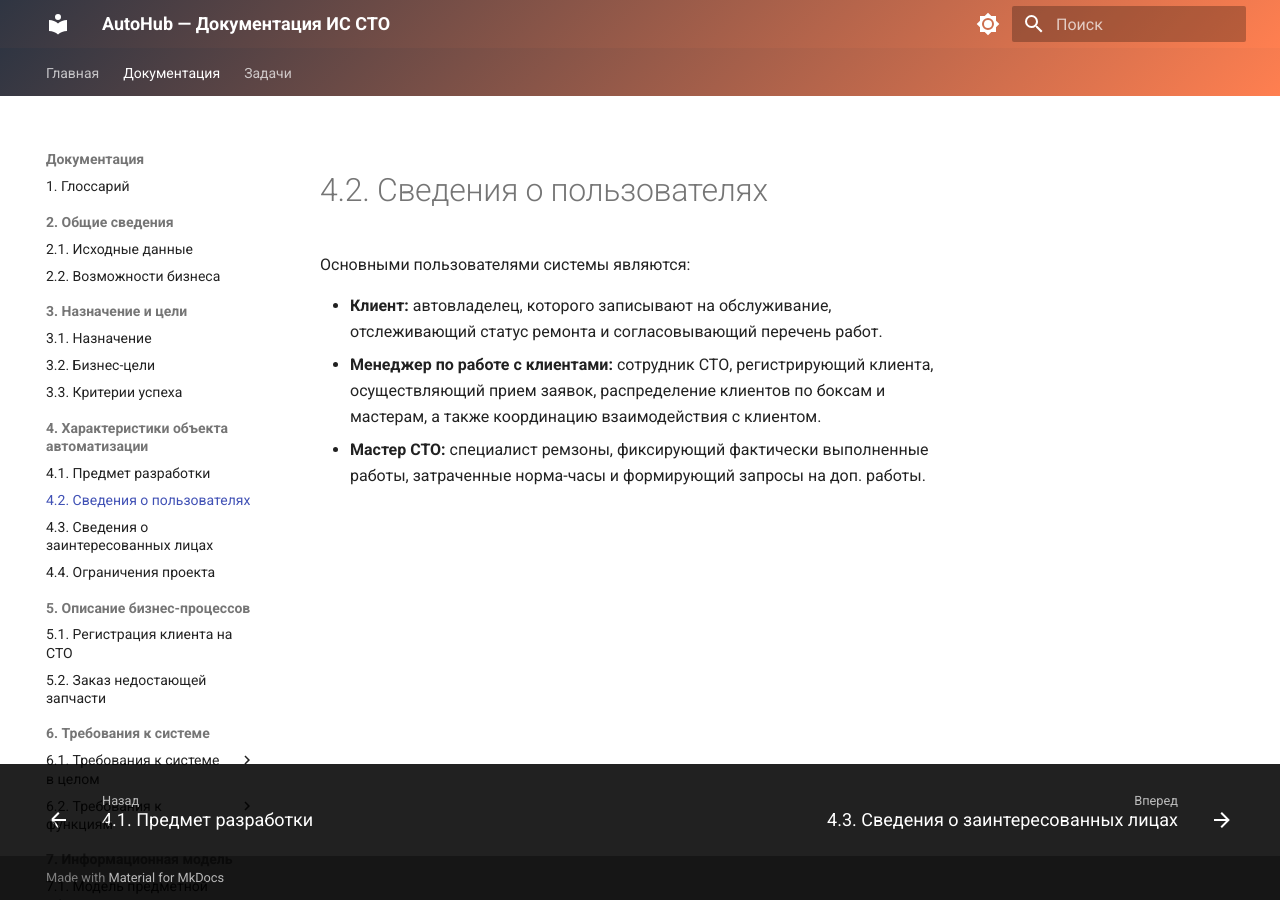
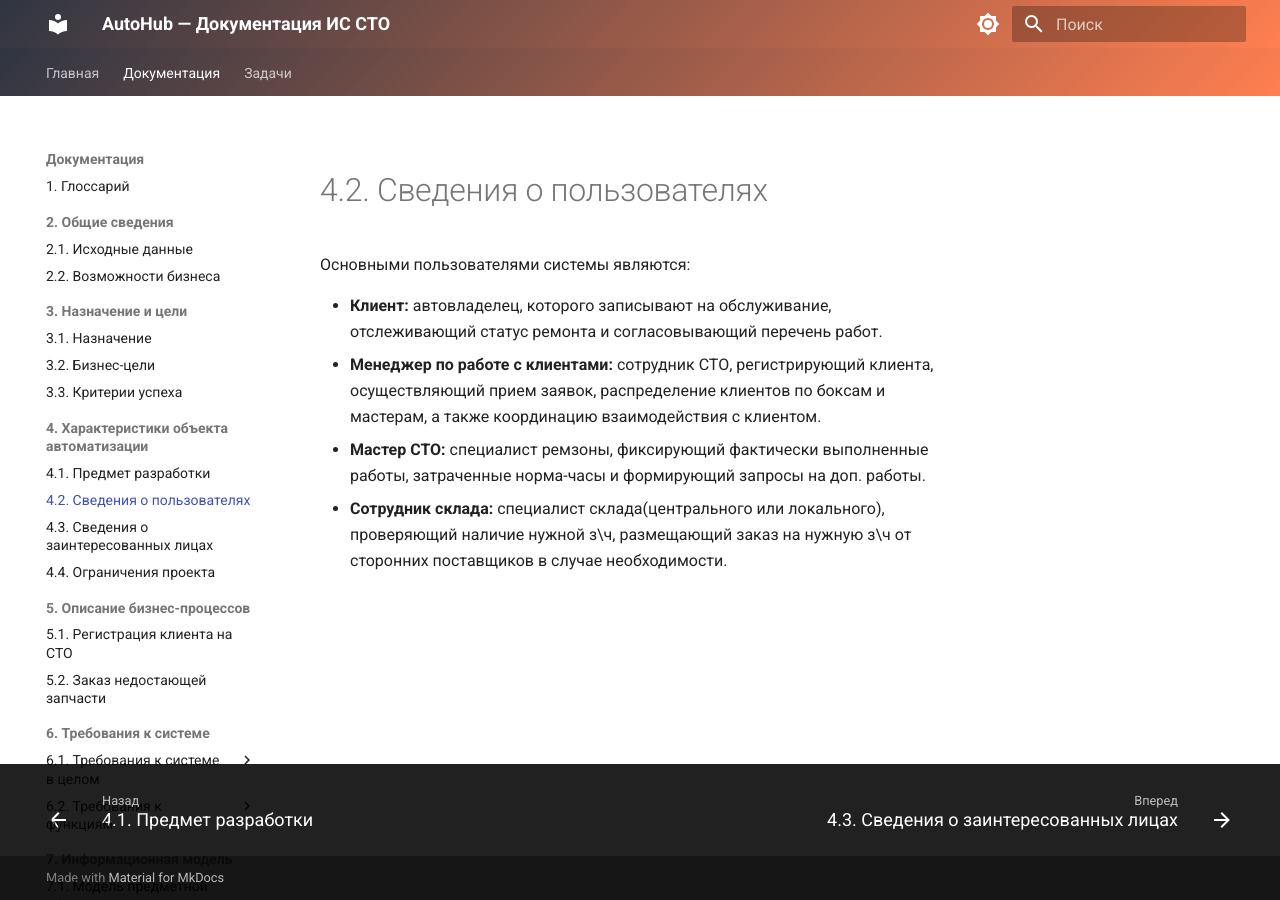
Before and after one commit to IggyKuz/AutoHub-Docs, an MkDocs documentation site: the page built from docs/automation/users.md, in a window 1280 px wide. Built offline with MkDocs 1.6.1 and Material for MkDocs 9.7.7, drawn with Linux system fonts in a browser that asks for light colours.

Commit message:
правка модели данных

```diff
--- a/docs/automation/users.md
+++ b/docs/automation/users.md
@@ -5,3 +5,4 @@
 * **Клиент:** автовладелец, которого записывают на обслуживание, отслеживающий статус ремонта и согласовывающий перечень работ.
 * **Менеджер по работе с клиентами:** сотрудник СТО, регистрирующий клиента, осуществляющий прием заявок, распределение клиентов по боксам и мастерам, а также координацию взаимодействия с клиентом.
 * **Мастер СТО:** специалист ремзоны, фиксирующий фактически выполненные работы, затраченные норма-часы и формирующий запросы на доп. работы.
+* **Сотрудник склада:** специалист склада(центрального или локального), проверяющий наличие нужной з\ч, размещающий заказ на нужную з\ч от сторонних поставщиков в случае необходимости.
```
Also changed, not shown: docs/assets/images/data-model.svg.
